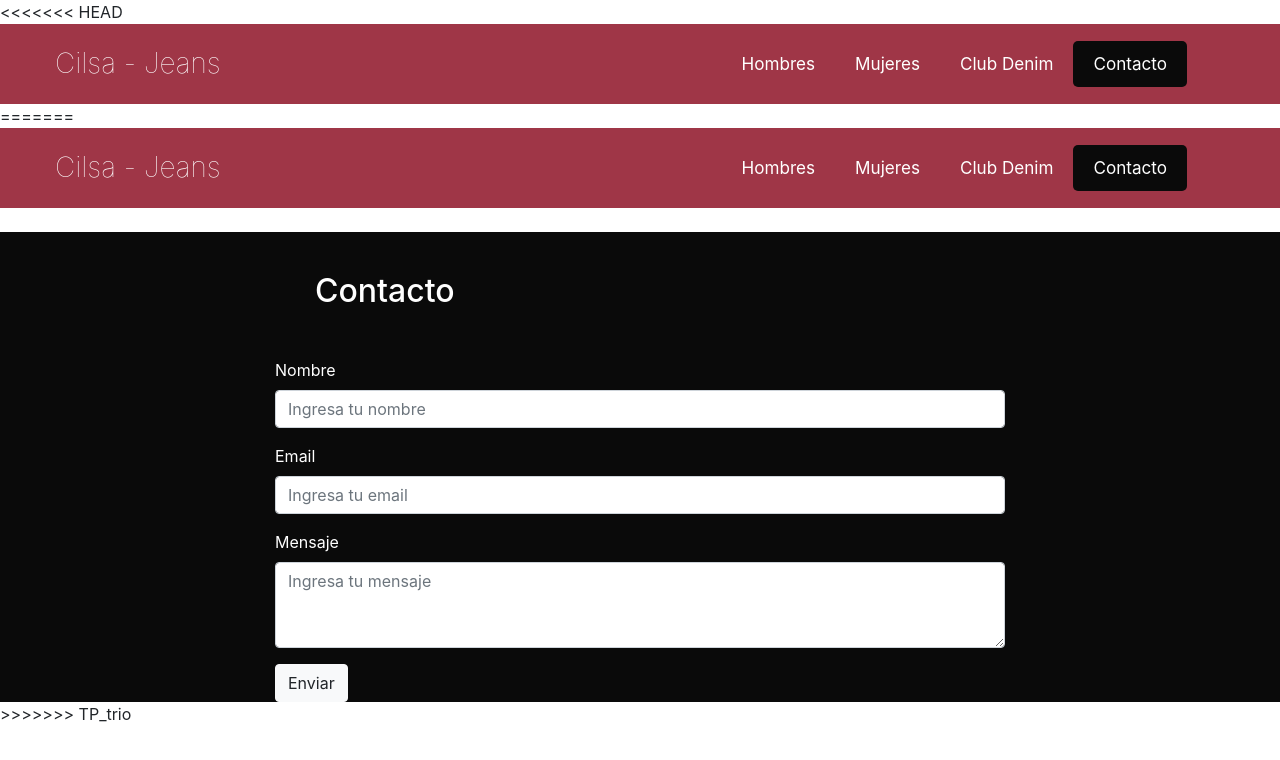
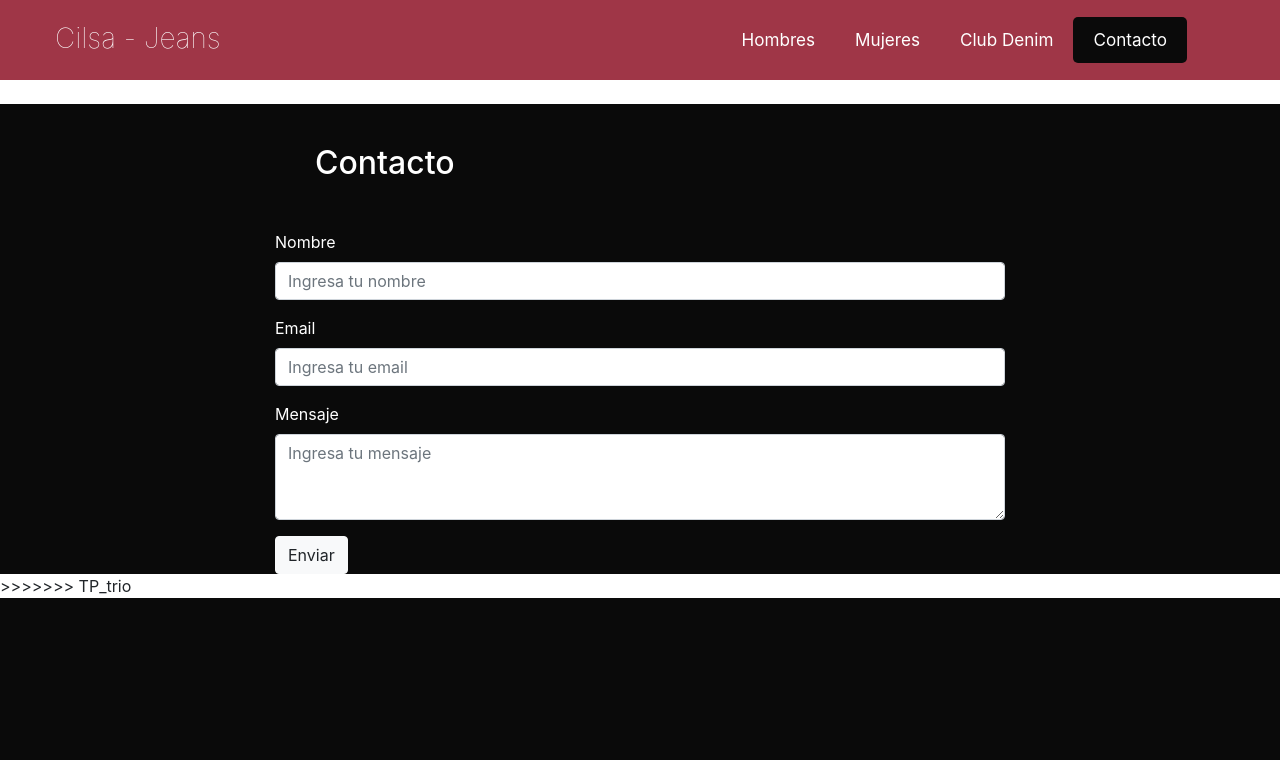
Before and after one commit to vanuzita/TP_trio, a plain HTML site: page contacto.html in a window 1280 px wide. Drawn offline with nearby package versions, Linux system fonts and the light colour scheme.

Commit message:
Add files via upload

```diff
--- a/contacto.html
+++ b/contacto.html
@@ -1,34 +1,3 @@
-<<<<<<< HEAD
-<!DOCTYPE html>
-<html lang="es">
-<head>
-    <title>Cilsa - Jeans</title>
-    <link rel="stylesheet" href="./styles/styles.css">
-    <link rel="icon" type="" sizes="16x16"  href="./imgs/clothes_shirt_sport_trickot_tshirt_icon_123938.webp" >
-    <link rel="preconnect" href="https://fonts.googleapis.com">
-    <link rel="preconnect" href="https://fonts.gstatic.com" crossorigin>
-    <link rel="stylesheet" href="https://stackpath.bootstrapcdn.com/bootstrap/4.5.2/css/bootstrap.min.css">
-    <link href="https://fonts.googleapis.com/css2?family=Ubuntu:ital,wght@0,400;0,700;1,400;1,700&display=swap" rel="stylesheet">
-</head>
-    <body>
-        <header class="header">
-        <div class="header_logo icon-container">
-            <i class="fa-solid fa-shirt textoBlanco"></i>
-            <h3 class="display-5"><a href="./index.html" class="textoBlanco">Cilsa - Jeans</a> </h3>
-        </div>
-
-        <div class="header_menu display-5">
-            <a href="./hombres.html">Hombres</a>
-            <a href="./mujeres.html">Mujeres</a>
-            <a href="./club.html">Club Denim</a>
-            <a href="./contacto.html"class="fondoNegro" >Contacto</a>
-        </div>
-    </header>
-
-
-
-</body>
-=======
 <!DOCTYPE html>
 <html lang="es">
 <head>
```
